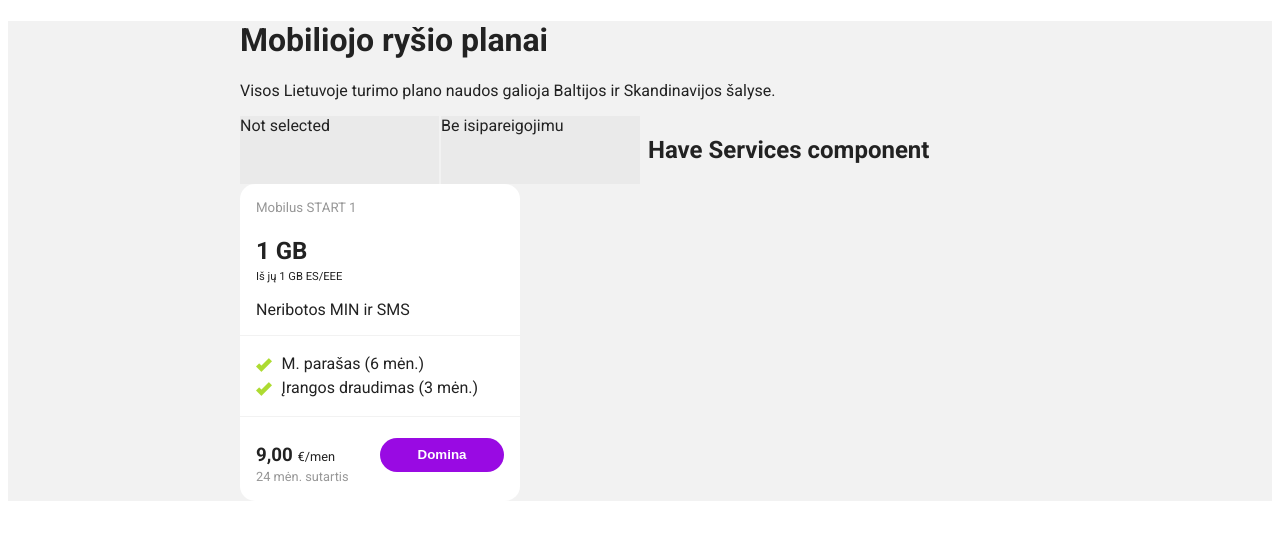
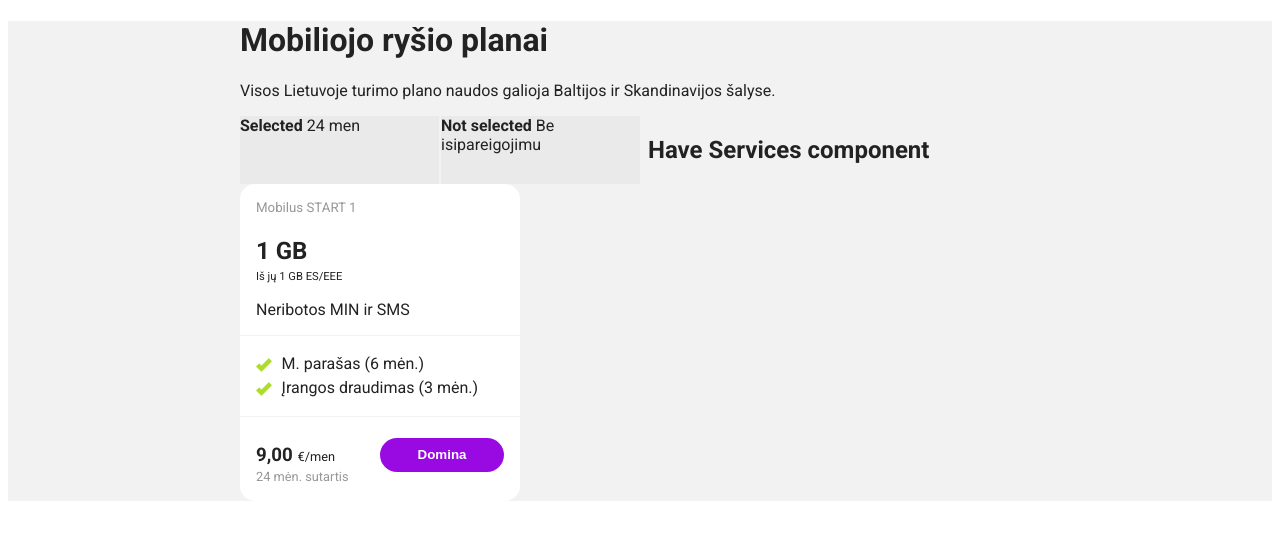
Before and after one commit to ignaskoncius/mobile-plans, a React (Create React App) app: page / in a window 1280 px wide. Shown: the top 540 px of the page. Built offline with nearby package versions, Linux system fonts and the light colour scheme.

Commit message:
noCommitment state in app.jsx and conditional rendering of custom radio

```diff
--- a/src/App.jsx
+++ b/src/App.jsx
@@ -7,7 +7,9 @@ import MobilePlan from './components/mobilePlan';
 class App extends Component {
   constructor(props) {
     super(props);
-    this.state = {};
+    this.state = {
+      noCommitment: false,
+    };
   }
 
   render() {
@@ -17,7 +19,7 @@ class App extends Component {
           <h1>Mobiliojo ryšio planai</h1>
           <p>Visos Lietuvoje turimo plano naudos galioja Baltijos ir Skandinavijos šalyse.</p>
           <div className="controls d-flex">
-            <Commitment />
+            <Commitment noCommitment={this.state.noCommitment} />
             <HaveServices />
           </div>
           <main className="plan-cards">
--- a/src/components/commitment.jsx
+++ b/src/components/commitment.jsx
@@ -10,13 +10,17 @@ class Commitment extends Component {
       <div className="commitment-component">
         <div className="c__selection">
           <span className="c__select">
-            <CustomRadio>24 men</CustomRadio>
+            <CustomRadio checked={!this.props.noCommitment} onClick={this.handleRadio}>
+              24 men
+            </CustomRadio>
           </span>
-          {/* <span className="c__select-title">24 men</span> */}
         </div>
         <div className="c__selection">
-          <span className="c__select"></span>
-          <span className="c__select-title">Be isipareigojimu</span>
+          <span className="c__select">
+            <CustomRadio checked={this.props.noCommitment} onClick={this.handleRadio}>
+              Be isipareigojimu
+            </CustomRadio>
+          </span>
         </div>
       </div>
     );
--- a/src/components/common/customRadio.jsx
+++ b/src/components/common/customRadio.jsx
@@ -1,7 +1,8 @@
 const CustomRadio = (props) => {
   return (
-    <div className="radio">
-      <span>Not selected</span>
+    <div onClick={props.onClick} className="radio-container">
+      {props.checked ? <strong>Selected</strong> : <strong>Not selected</strong>}
+      <span> {props.children}</span>
     </div>
   );
 };
```
